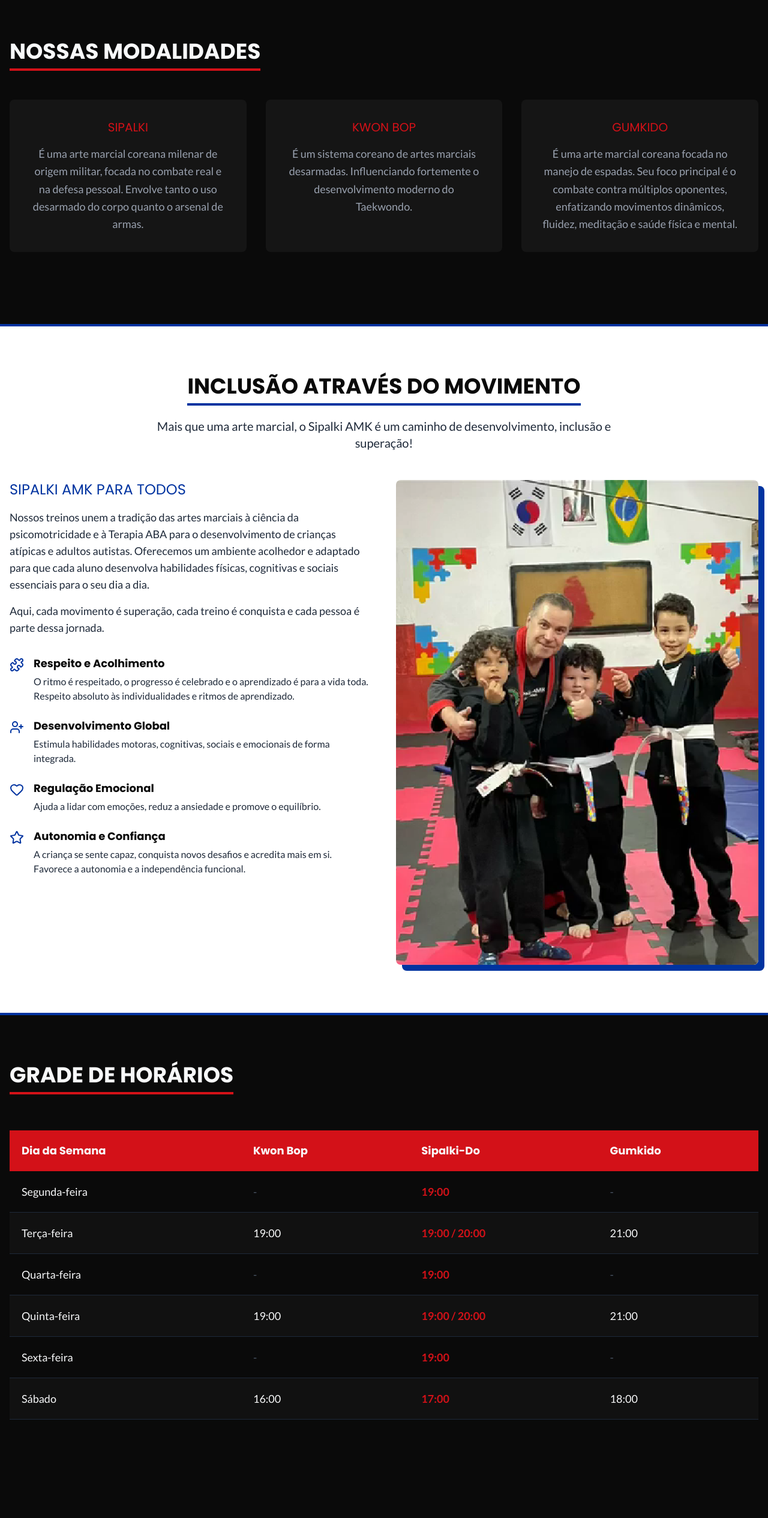
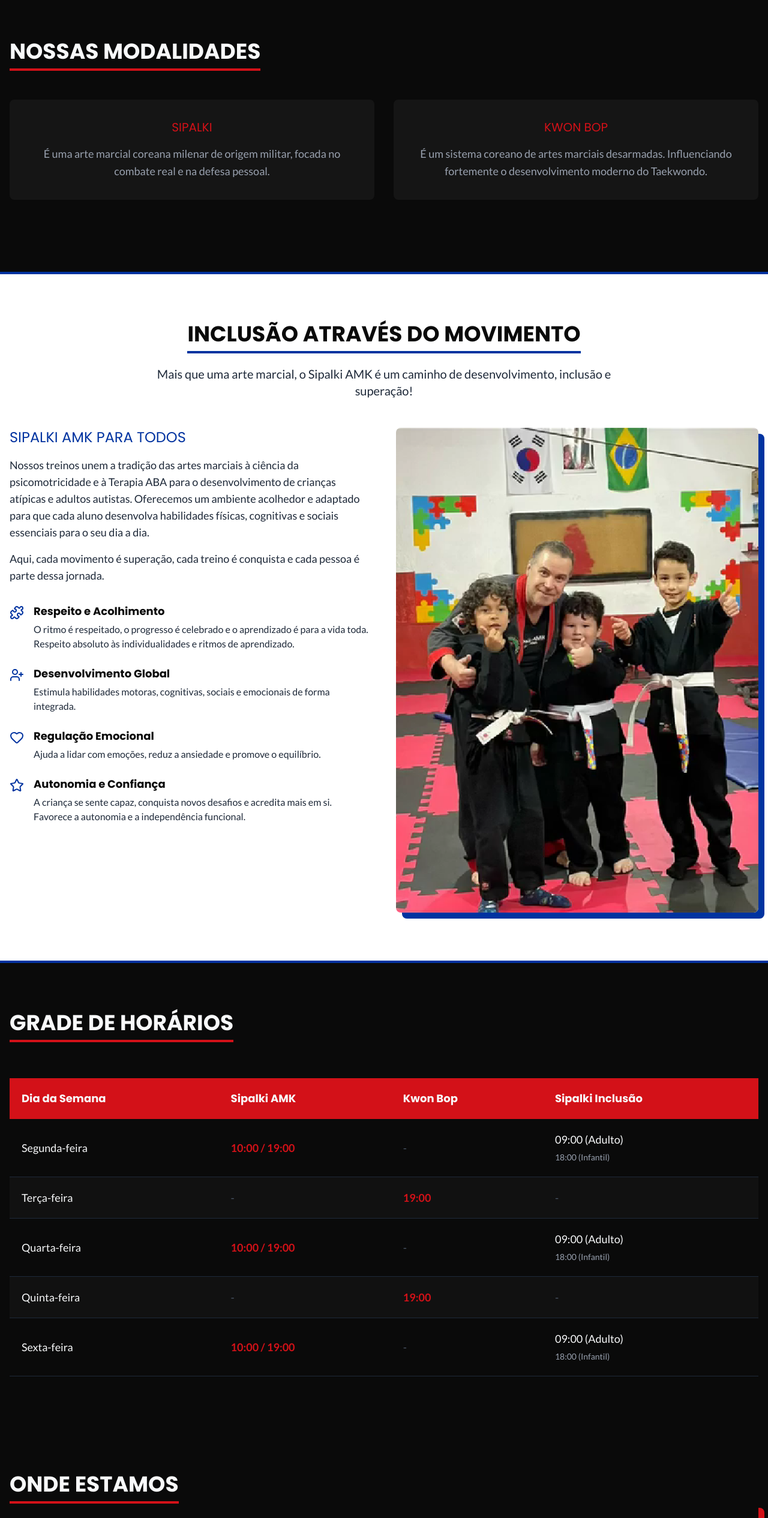
Before and after one commit to DyogoBendo/AMK-SAJA-SIPALKI, a React (Vite) app: page / in a window 1280 px wide. Shown: the part 2710-5240 px from the top of the page at 60% size. Built offline with nearby package versions, Linux system fonts and the light colour scheme; grey boxes are pictures that could not be loaded.

Commit message:
feat: add schedule info

```diff
--- a/src/App.tsx
+++ b/src/App.tsx
@@ -146,11 +146,10 @@ function App() {
         <h2 className="font-heading font-bold text-3xl md:text-4xl text-amk-white mb-12 border-b-4 border-amk-red inline-block pb-2 uppercase">
           Nossas Modalidades
         </h2>
-        <div className="grid md:grid-cols-3 gap-8">
+        <div className="grid md:grid-cols-2 gap-8">
           {[
-            { title: "Sipalki", text: "É uma arte marcial coreana milenar de origem militar, focada no combate real e na defesa pessoal. Envolve tanto o uso desarmado do corpo quanto o arsenal de armas." },
+            { title: "Sipalki", text: "É uma arte marcial coreana milenar de origem militar, focada no combate real e na defesa pessoal." },
             { title: "Kwon Bop", text: "É um sistema coreano de artes marciais desarmadas. Influenciando fortemente o desenvolvimento moderno do Taekwondo." },
-            { title: "Gumkido", text: "É uma arte marcial coreana focada no manejo de espadas. Seu foco principal é o combate contra múltiplos oponentes, enfatizando movimentos dinâmicos, fluidez, meditação e saúde física e mental." }
           ].map((item, idx) => (
             <div key={idx} className="bg-amk-surface p-8 rounded-lg text-center flex flex-col">
               <h3 className="font-heading text-xl text-amk-red mb-4 uppercase">{item.title}</h3>
@@ -218,59 +217,51 @@ function App() {
             <thead>
               <tr className="bg-amk-red text-amk-white font-heading text-lg whitespace-nowrap">
                 <th className="p-5">Dia da Semana</th>
+                <th className="p-5">Sipalki AMK</th>
                 <th className="p-5">Kwon Bop</th>
-                <th className="p-5">Sipalki-Do</th>
-                <th className="p-5">Gumkido</th>
+                <th className="p-5">Sipalki Inclusão</th>
               </tr>
             </thead>
-            <tbody className="text-lg">
+            <tbody className="text-lg text-amk-white">
 
               {/* Segunda-feira */}
               <tr className="border-b border-gray-800">
                 <td className="p-5">Segunda-feira</td>
+                <td className="p-5 text-amk-red font-bold">10:00 / 19:00</td>
+                <td className="p-5 text-gray-600">-</td>
+                <td className="p-5">09:00 (Adulto) <br/><span className="text-sm text-gray-400">18:00 (Infantil)</span></td>
+              </tr>
+
+              {/* Terça-feira */}
+              <tr className="bg-[#111] border-b border-gray-800">
+                <td className="p-5">Terça-feira</td>
                 <td className="p-5 text-gray-600">-</td>
                 <td className="p-5 text-amk-red font-bold">19:00</td>
                 <td className="p-5 text-gray-600">-</td>
               </tr>
 
-              {/* Terça-feira */}
-              <tr className="bg-[#111] border-b border-gray-800">
-                <td className="p-5">Terça-feira</td>
-                <td className="p-5">19:00</td>
-                <td className="p-5 text-amk-red font-bold">19:00 / 20:00</td>
-                <td className="p-5">21:00</td>
-              </tr>
-
               {/* Quarta-feira */}
               <tr className="border-b border-gray-800">
                 <td className="p-5">Quarta-feira</td>
+                <td className="p-5 text-amk-red font-bold">10:00 / 19:00</td>
+                <td className="p-5 text-gray-600">-</td>
+                <td className="p-5">09:00 (Adulto) <br/><span className="text-sm text-gray-400">18:00 (Infantil)</span></td>
+              </tr>
+
+              {/* Quinta-feira */}
+              <tr className="bg-[#111] border-b border-gray-800">
+                <td className="p-5">Quinta-feira</td>
                 <td className="p-5 text-gray-600">-</td>
                 <td className="p-5 text-amk-red font-bold">19:00</td>
                 <td className="p-5 text-gray-600">-</td>
               </tr>
 
-              {/* Quinta-feira */}
-              <tr className="bg-[#111] border-b border-gray-800">
-                <td className="p-5">Quinta-feira</td>
-                <td className="p-5">19:00</td>
-                <td className="p-5 text-amk-red font-bold">19:00 / 20:00</td>
-                <td className="p-5">21:00</td>
-              </tr>
-
               {/* Sexta-feira */}
               <tr className="border-b border-gray-800">
                 <td className="p-5">Sexta-feira</td>
+                <td className="p-5 text-amk-red font-bold">10:00 / 19:00</td>
                 <td className="p-5 text-gray-600">-</td>
-                <td className="p-5 text-amk-red font-bold">19:00</td>
-                <td className="p-5 text-gray-600">-</td>
-              </tr>
-
-              {/* Sábado */}
-              <tr className="bg-[#111] border-b border-gray-800">
-                <td className="p-5">Sábado</td>
-                <td className="p-5">16:00</td>
-                <td className="p-5 text-amk-red font-bold">17:00</td>
-                <td className="p-5">18:00</td>
+                <td className="p-5">09:00 (Adulto) <br/><span className="text-sm text-gray-400">18:00 (Infantil)</span></td>
               </tr>
 
             </tbody>
```
